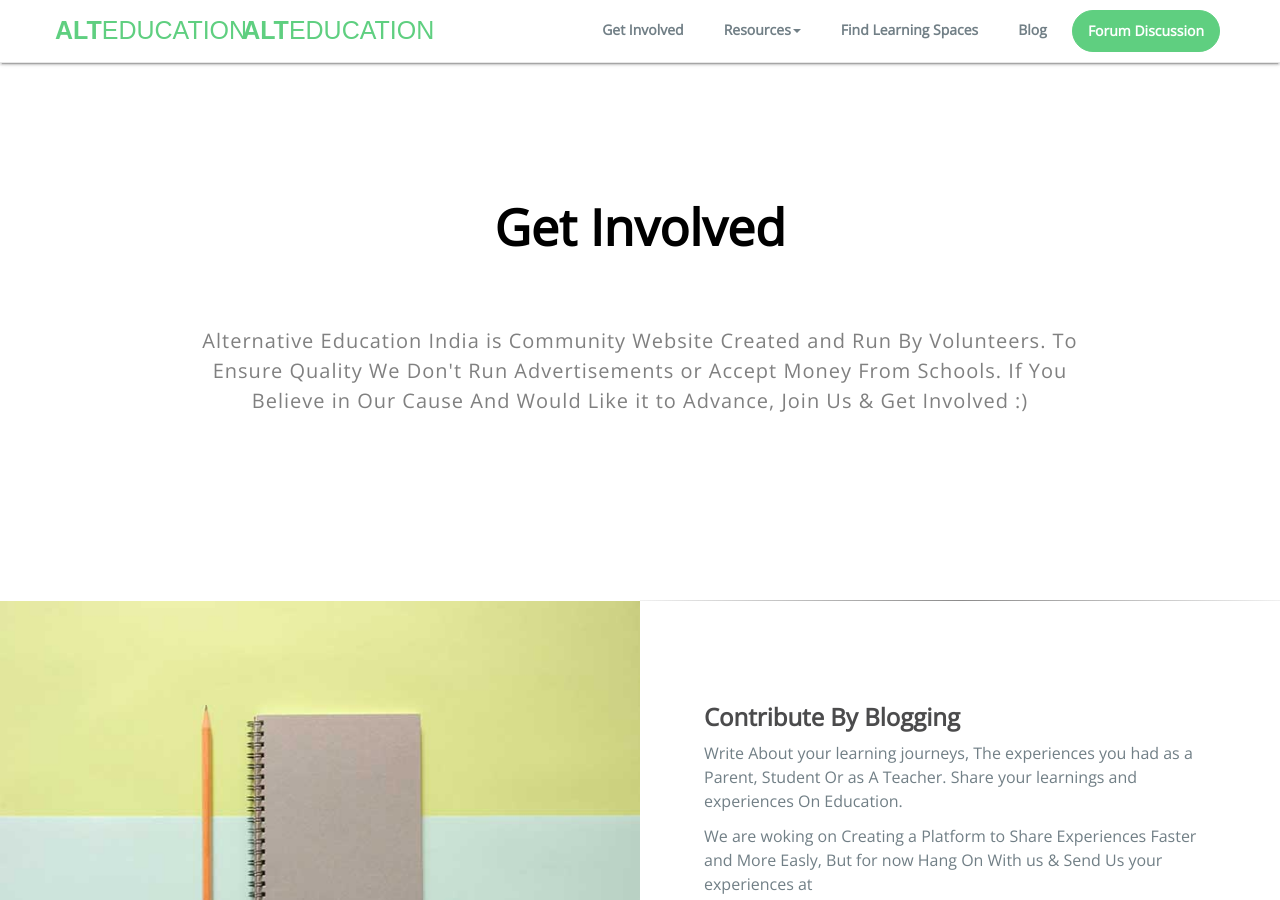
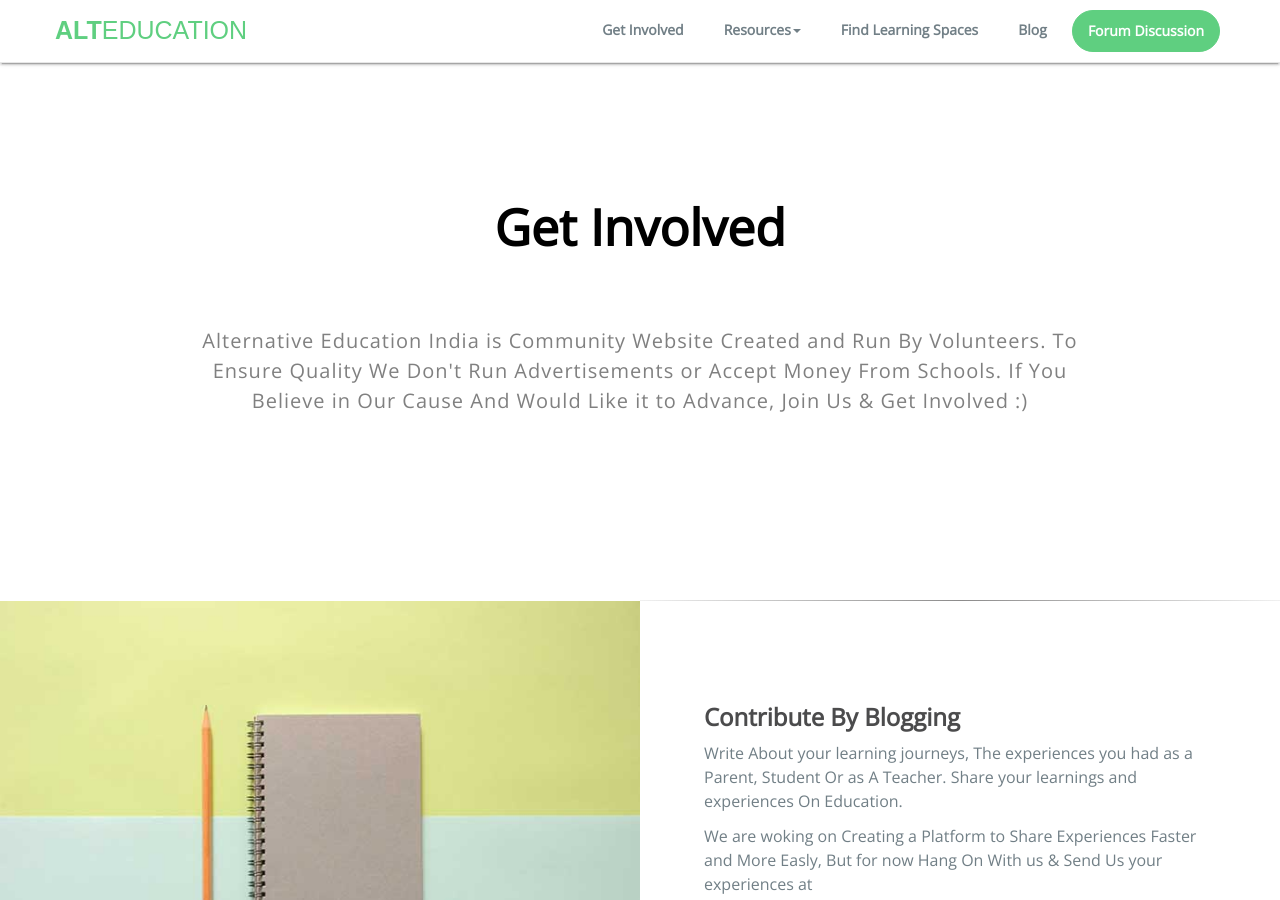
Before and after one commit to alteducation/web, a Jekyll site: the page built from get-involved.html, in a window 1280 px wide and 900 px high. Built offline with Jekyll 4.4.1, drawn with Linux system fonts in a browser that asks for light colours; some web fonts are replaced; comment, search, counter and statistics services are not loaded.

```diff
--- a/_includes/nav.html
+++ b/_includes/nav.html
@@ -1,7 +1,6 @@
 <!--Navigation bar-->
 <nav class="navbar navbar-default navbar-fixed-top">
   <div class="container">
-    <a class="navbar-brand" href="https://www.alternativeeducation.in/">ALT<span>Education</span></a>
     <div class="navbar-header">
       <button type="button" class="navbar-toggle" data-toggle="collapse" data-target="#myNavbar">
         <span class="icon-bar"></span>
--- a/_includes/scripts.html
+++ b/_includes/scripts.html
@@ -11,4 +11,5 @@
 <script src="{{site.baseurl}}/js/blog.js"></script>
 <script src="{{site.baseurl}}/js/skel.min.js"></script>
 <script src="{{site.baseurl}}/js/util.js"></script>
+<script src="https://cdnjs.cloudflare.com/ajax/libs/materialize/0.100.2/js/materialize.min.js"></script>
 <script id="dsq-count-scr" src="//alternative-education.disqus.com/count.js" async></script>
```
